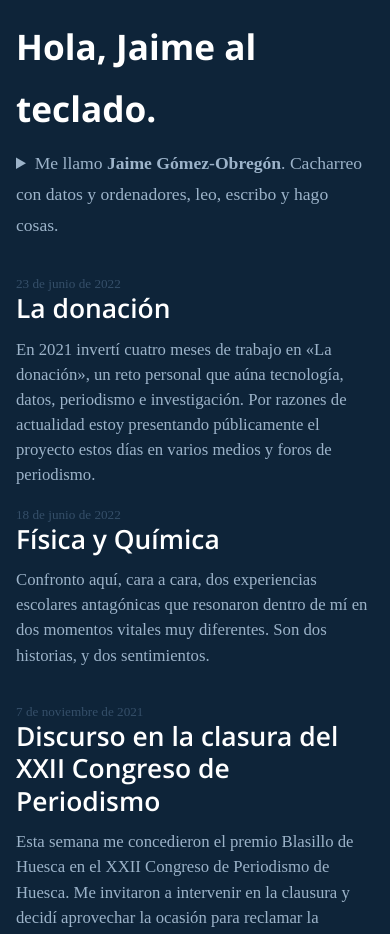
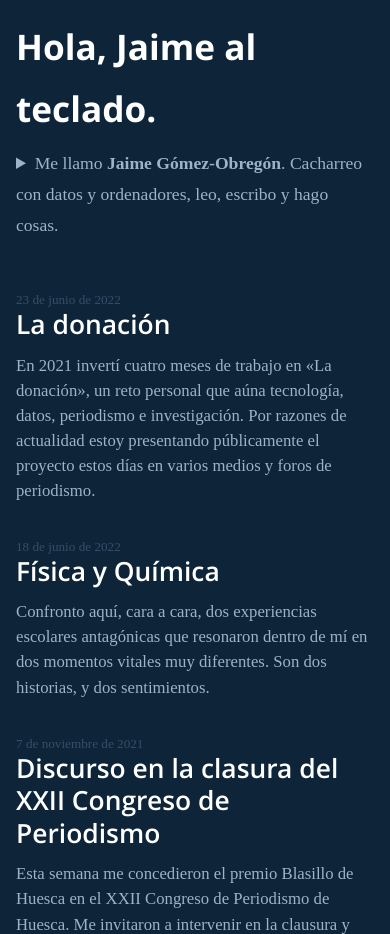
Before and after one commit to JaimeObregon/jaime.gomezobregon.com, a PHP site: page / in a window 390 px wide. Shown: the top 934 px of the page. Run offline with PHP 8.4, Linux system fonts and the light colour scheme; some web fonts are replaced.

Commit message:
Corrige un defecto estético sutil

```diff
--- a/httpdocs/assets/blog.css
+++ b/httpdocs/assets/blog.css
@@ -1082,6 +1082,11 @@ main h2 {
 }
 
 @media (max-width: 40rem) {
+    body > div > header nav ol.featured li:nth-child(-n + 2),
+    body > div > header nav ol.featured li:nth-last-child(-n + 2) {
+        margin: var(--gap) 0;
+    }
+
     body > div > header nav ol.featured li {
         width: 100%;
     }
```
